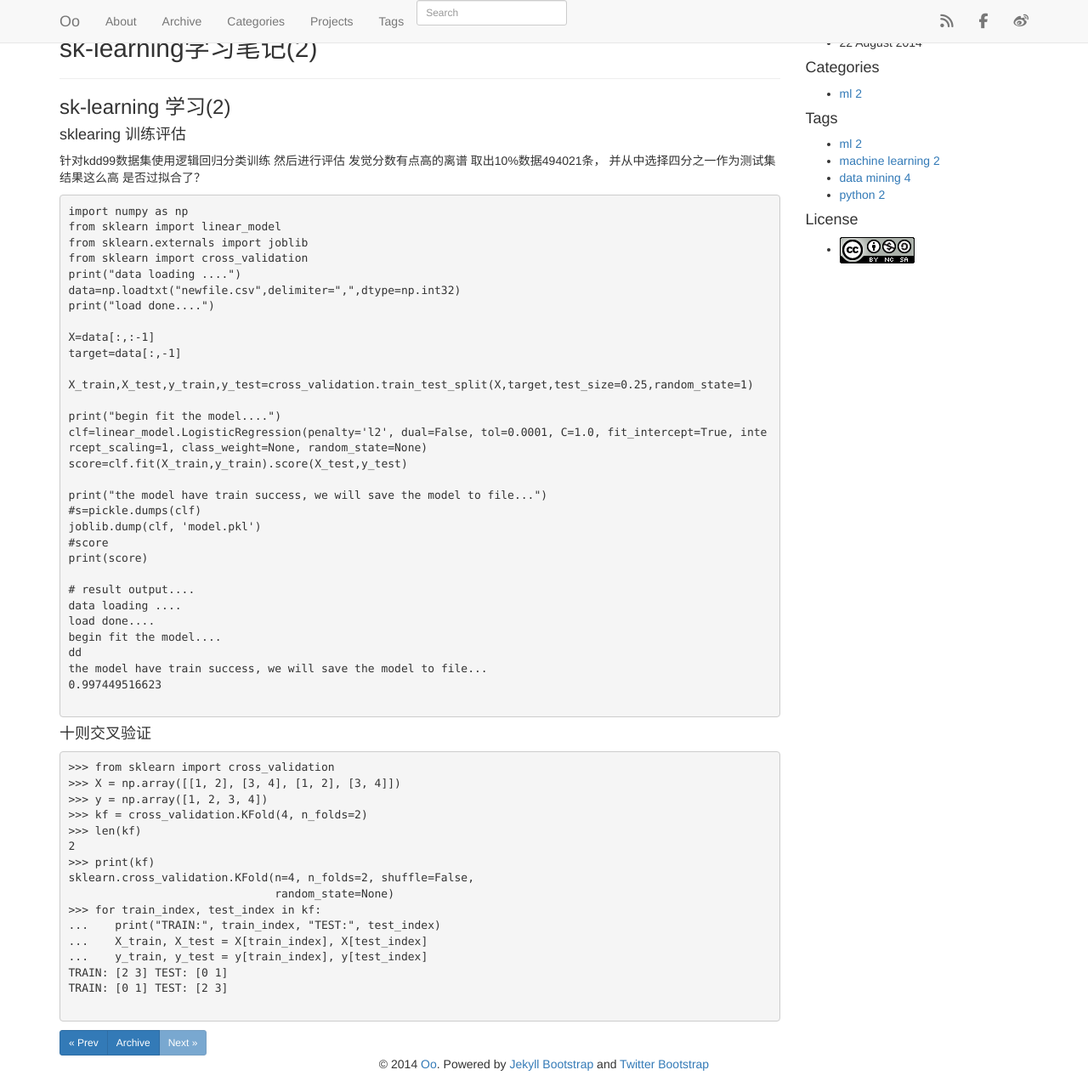
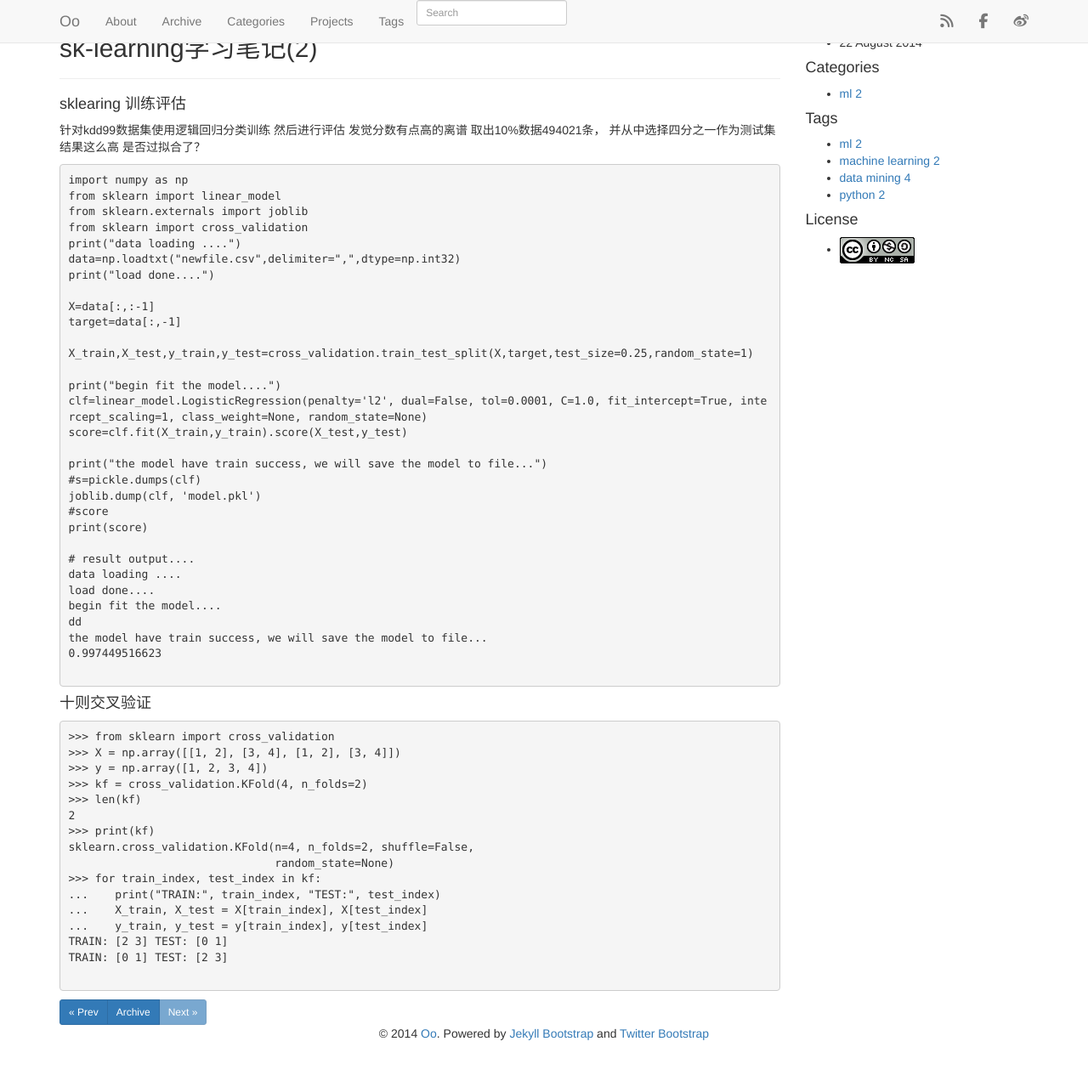
Before and after one commit to anicy/anicy.github.io, a Jekyll site: the page built from _posts/2014-08-22-scikit-learn-two.md, in a window 1280 px wide and 1272 px high. Shown: the whole window at 85% size. Built offline with Jekyll 4.4.1, drawn with Linux system fonts in a browser that asks for light colours; nearby versions of some CDN libraries; library files that are not in the unit come from our copies; Markdown is read by kramdown in place of the engine named in the settings; comment, search, counter and statistics services are not loaded.

Commit message:
Update 2014-08-22-scikit-learn-two.md

```diff
--- a/_posts/2014-08-22-scikit-learn-two.md
+++ b/_posts/2014-08-22-scikit-learn-two.md
@@ -8,7 +8,7 @@ tags: [ml ,machine learning ,data mining ,python ]
 ---
 
 
-### sk-learning 学习(2)
+
 
 
 ####sklearing 训练评估
```
